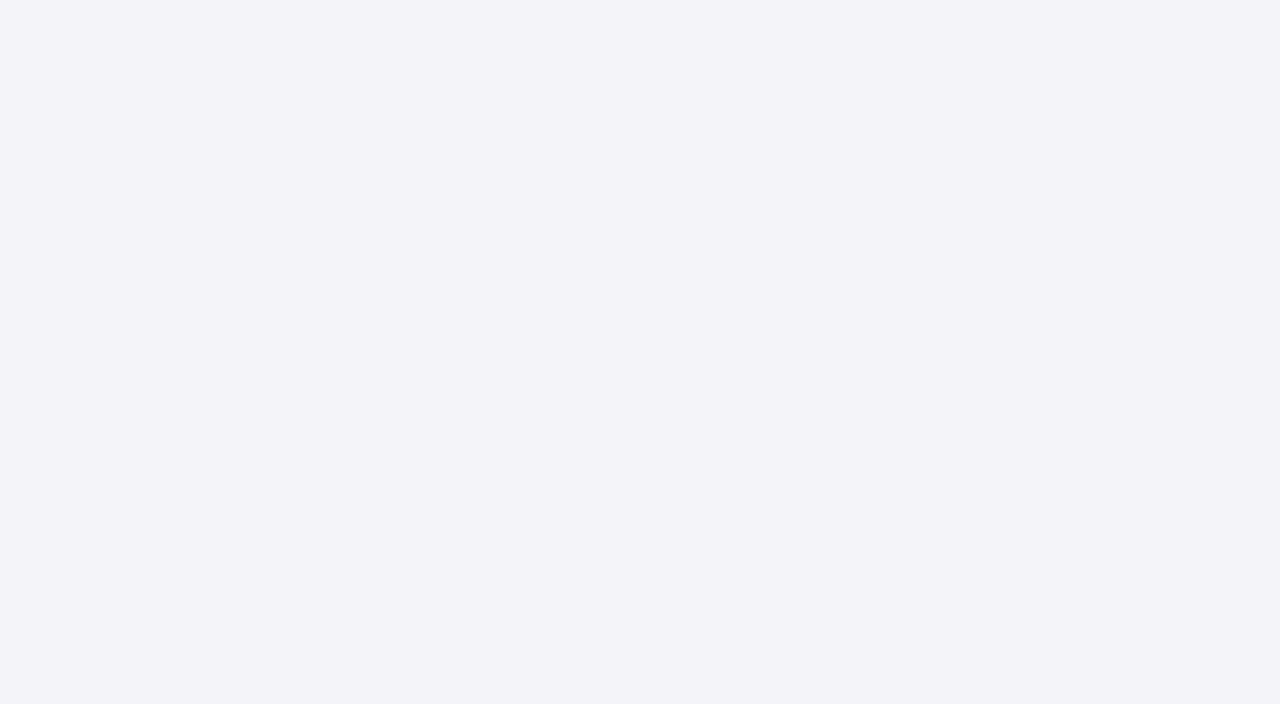
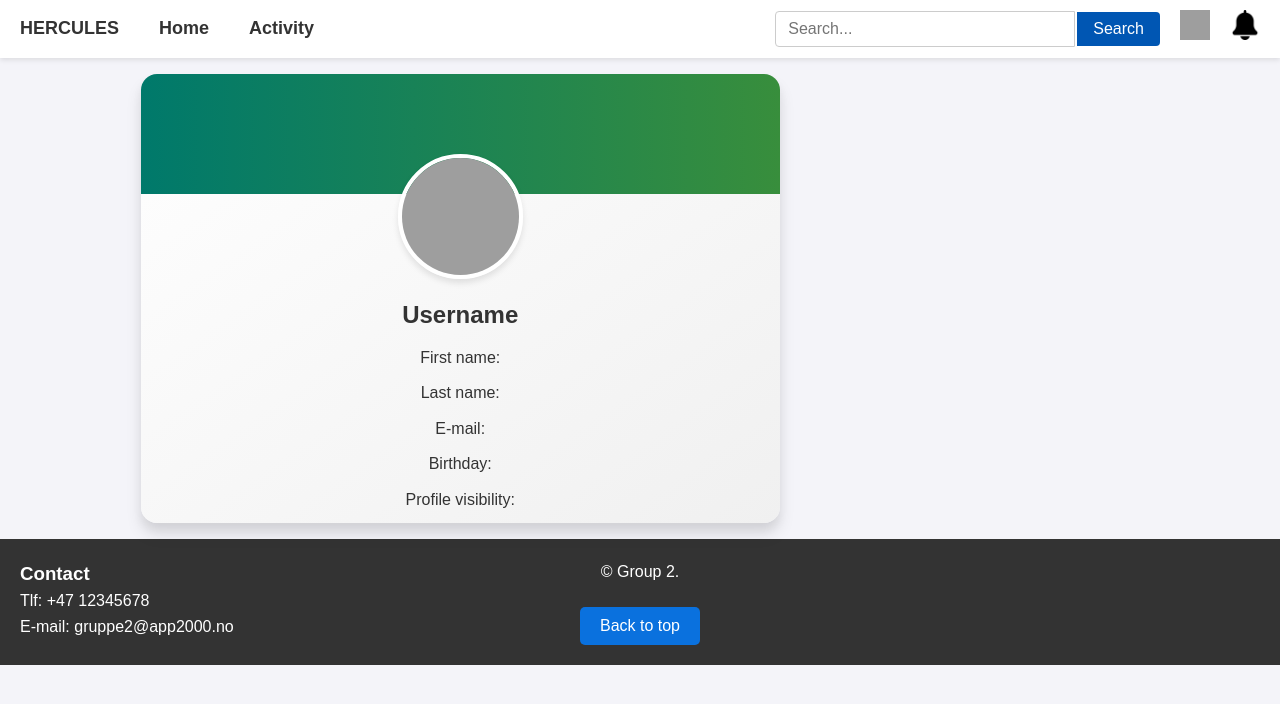
Before and after one commit to OscarGamst/APP2000-Group2, a React (Create React App) app: page /Albert in a window 1280 px wide. Before the commit this address had no page. Shown: the top 704 px of the page. Built offline with nearby package versions, Linux system fonts and the light colour scheme; grey boxes are pictures that could not be loaded.

Commit message:
prototyping profile page at '/Albert'

```diff
--- a/src/App.jsx
+++ b/src/App.jsx
@@ -7,6 +7,7 @@ import Profile from "./pages/Profile";
 import Progress from "./pages/Progress";
 import Activity from "./pages/Activity";
 import TestPageNoNav from "./pages/TestPageNoNav";
+import Albert from "./pages/Albert";
 
 function App() {
   return (
@@ -17,6 +18,7 @@ function App() {
           <Route path="/Profile" element={<Profile />} />
           <Route path="/Progress" element={<Progress />} />
           <Route path="/Activity" element={<Activity />} />
+          <Route path="/Albert" element={<Albert />} />
         </Route>
         <Route path="/TestPageNoNav" element={<TestPageNoNav />} />
       </Routes>
--- a/src/components/BertComponent.jsx
+++ b/src/components/BertComponent.jsx
@@ -1,10 +1,36 @@
 import React from "react";
 import "../styles/index.css";
+import default_pfp from "../pictures/default_pfp.png";
 
-const Activity = () => {
+const BertComponent = () => {
     return (
-        <div>
-            hehe
+        <div className="profileCard">
+            <div className="gradient"></div>
+            <ul>
+                <li></li>
+                <li><img src={default_pfp} alt=""/></li>
+                <li className="profileTitle">Username</li>
+                <li>
+                    <label>First name: </label>
+
+                </li>
+                <li>
+                    <label>Last name: </label>
+
+                </li>
+                <li>
+                    <label>E-mail: </label>
+
+                </li>
+                <li>
+                    <label>Birthday: </label>
+
+                </li>
+                <li>
+                    <label>Profile visibility: </label>
+
+                </li>
+            </ul>
         </div>
     );
 };
--- a/src/components/ProfileCard.jsx
+++ b/src/components/ProfileCard.jsx
@@ -8,7 +8,7 @@ const ProfileCard = () => {
         <div className="profileCard">
             <div className="gradient"></div>
             <ul>
-                <li className="profileDown"></li>
+
                 <li><img src={default_pfp} alt=""/></li>
                 <li className="profileTitle">
                 <a href="/Profile" >Username</a>
--- /dev/null
+++ b/src/pages/Albert.jsx
@@ -0,0 +1,26 @@
+import React from "react";
+import BertComponent from "../components/BertComponent";
+import ProfileCard from "../components/ProfileCard";
+import ActivityFeed from "../components/ActivityFeed";
+
+function Albert() {
+    return (
+        <div className="home">
+        <div className="home-wrapper">
+        <div className="flex-empty"></div>
+            <div className="home-main">
+
+            <BertComponent />
+            </div>
+            <div className="home-sidebar">
+
+            <br/>
+
+            </div>
+            <div className="flex-empty"></div>
+        </div>
+        </div>
+    );
+    };
+
+export default Albert;
```
